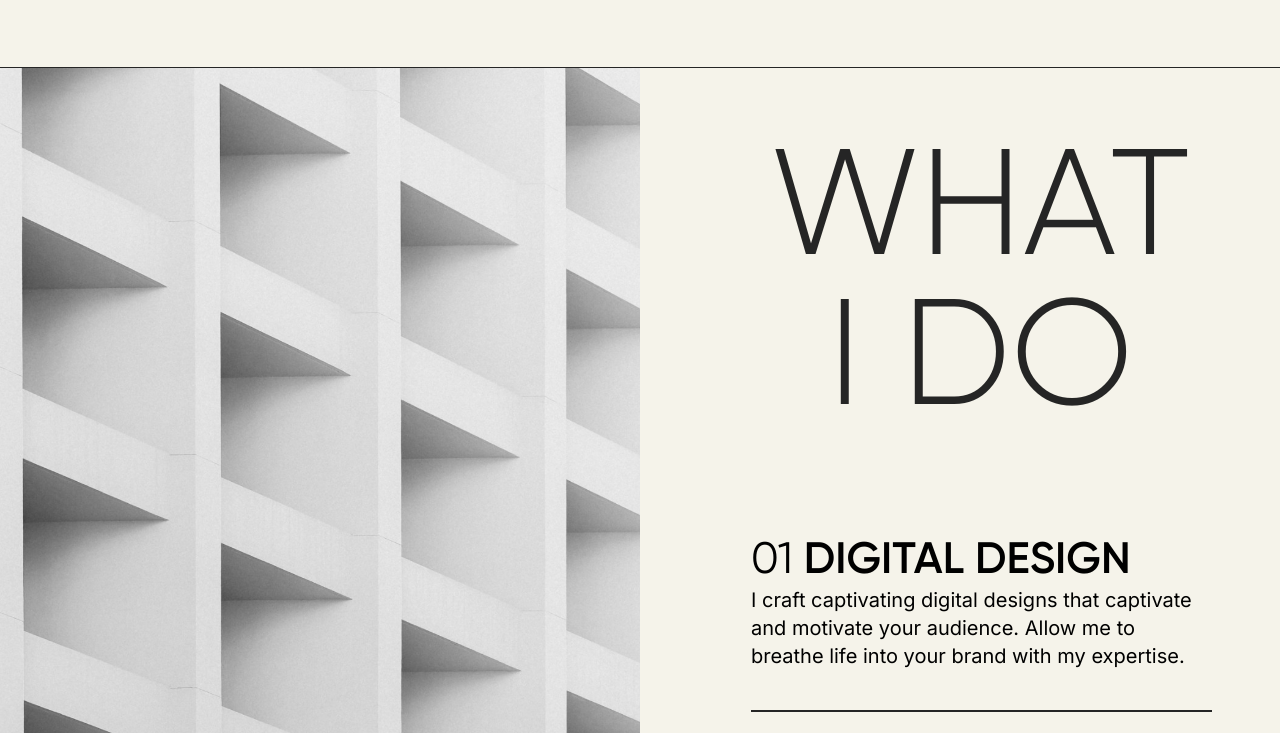
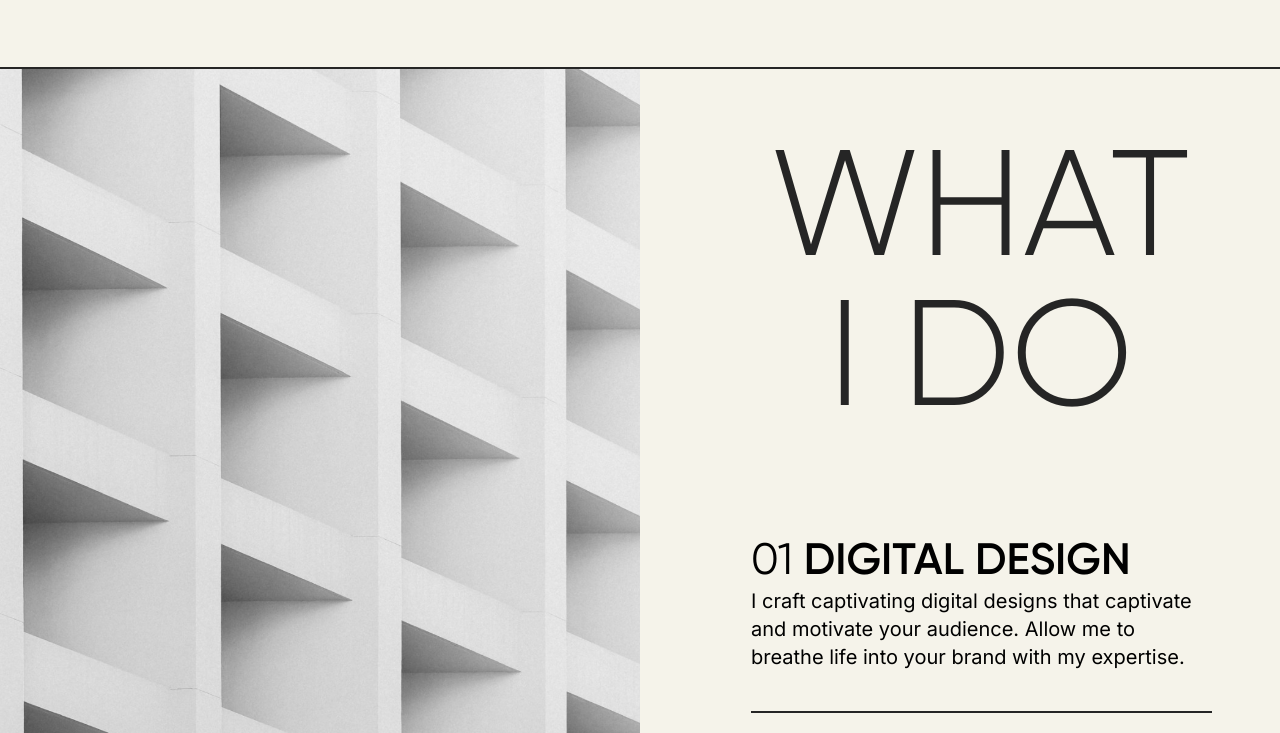
Before and after one commit to InnA-abr/Project_Advanced, a website: page src/index.html in a window 1280 px wide. Shown: the part 1787-2520 px from the top of the page. Drawn offline with nearby package versions, Linux system fonts and the light colour scheme; files that its build step writes are made by us from their sources.

Commit message:
Add border-top

```diff
--- a/src/scss/base.scss
+++ b/src/scss/base.scss
@@ -18,9 +18,9 @@ body {
   }
 
   @media screen and (max-width: $ui-breakpoint-md) {
-    /*
-    max-width: 480px; // Mobile width
-    */
+    // /*
+    // max-width: 480px; // Mobile width
+
     padding: 0 20px;
   }
 
--- a/src/scss/what-i-do.scss
+++ b/src/scss/what-i-do.scss
@@ -4,6 +4,7 @@
   &__content {
     display: grid;
     grid-template-columns: 1fr 1fr;
+    border-top: 1px solid #252525;
 
     @media screen and (max-width: $ui-breakpoint-lg) {
       display: block;
```
